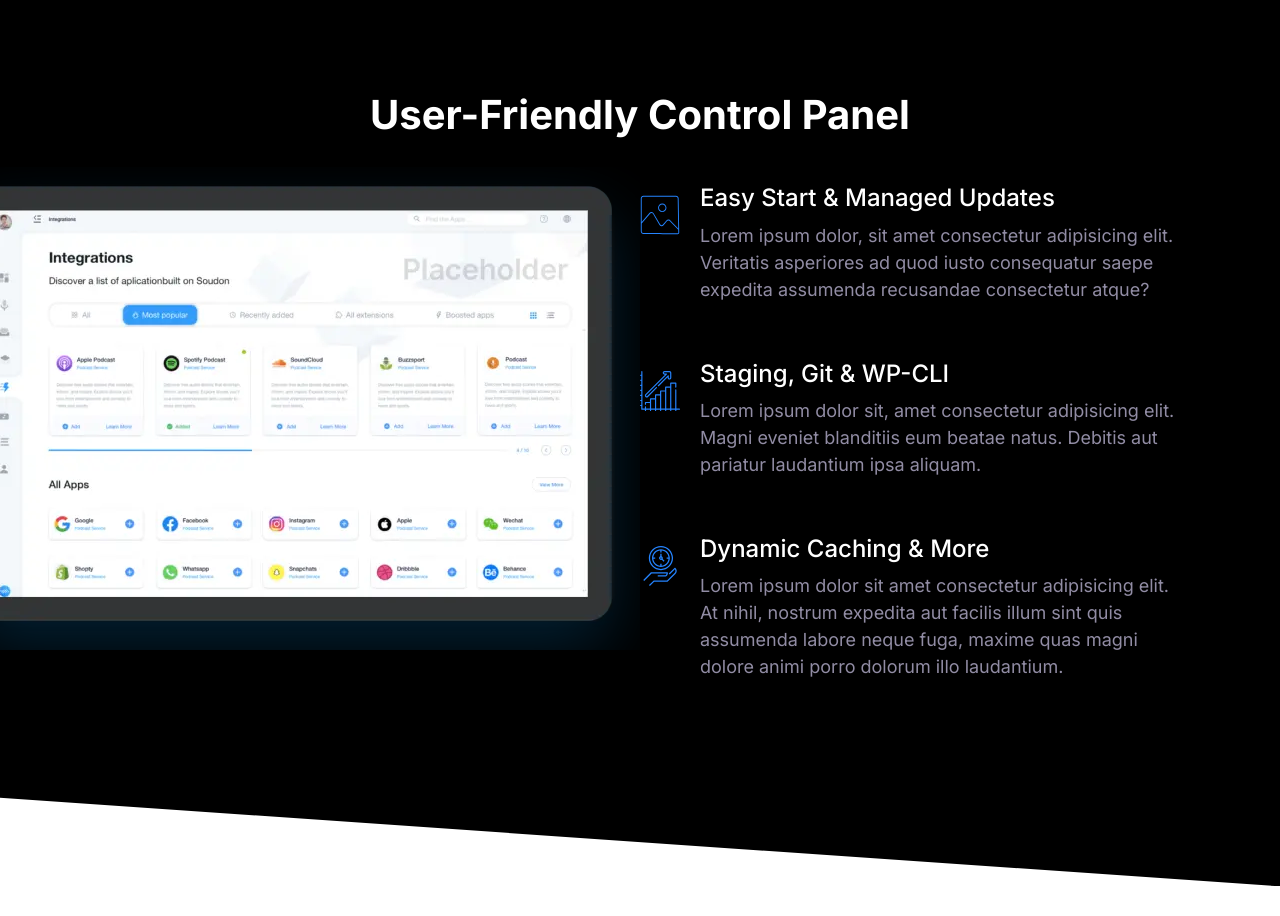
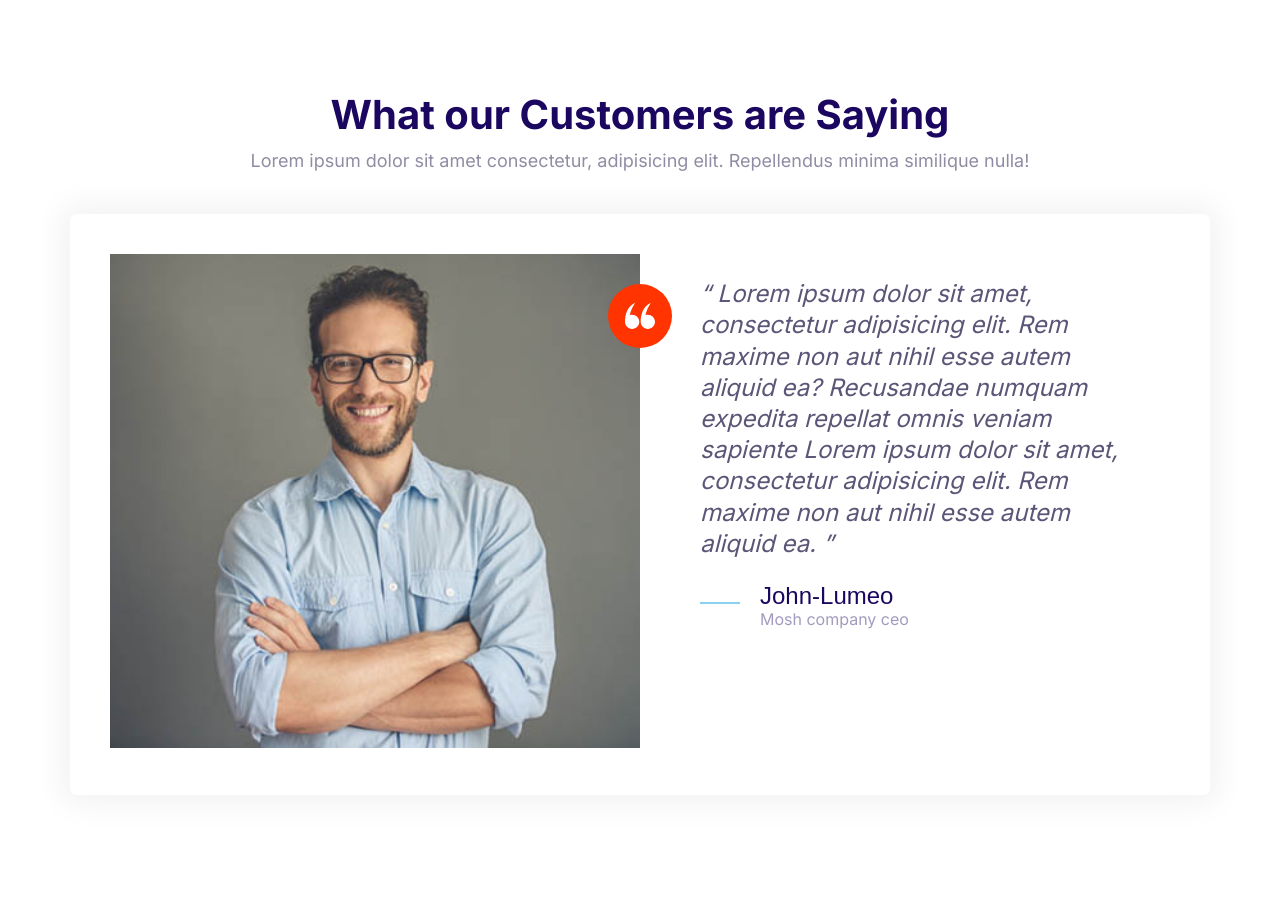
Before and after one commit to mukeshgurusamy-dev/Moshify, a plain HTML site: page index.html in a window 1280 px wide. Drawn offline with Linux system fonts and the light colour scheme.

Commit message:
Build Testimonial block component.

```diff
--- a/CSS/styles.css
+++ b/CSS/styles.css
@@ -29,6 +29,7 @@ h2,
 h3 {
   margin-bottom: 1rem;
   line-height: 1.1;
+  color: var(--color-headings);
 }
 h1 {
   font-size: 7rem;
@@ -383,7 +384,6 @@ a {
 /*for Mediatitlecomponent*/
 .media__title {
   margin-top: 0;
-  color: #fff;
 }
 /*for Mediaimagecomponent*/
 .media__image {
@@ -480,16 +480,16 @@ a {
     }*/
 }
 /*slight change*/
-/*@media screen and (min-width:360px) and (max-width:390px) {
-    .testimonial__image{
-        margin-right: 6.5rem;
-    }
+@media screen and (min-width: 360px) and (max-width: 390px) {
+  .testimonial__image {
+    margin-right: 6.5rem;
+  }
 }
-@media screen and (min-width:400px) and (max-width:430px) {
-    .testimonial__image{
-        margin-right: 4rem;
-    }
-}*/
+@media screen and (min-width: 400px) and (max-width: 430px) {
+  .testimonial__image {
+    margin-right: 4rem;
+  }
+}
 
 /*Callout*/
 /*Callout container structure*/
@@ -578,6 +578,11 @@ a {
 .block--dark .block__heading {
   color: #fff;
 }
+.block--dark h1,
+.block--dark h2,
+.block--dark h3 {
+  color: #fff;
+}
 /*for skewed-right blocks*/
 .block--skewed-right {
   clip-path: polygon(0% 0%, 100% 0%, 100% 100%, 0% 80%);
@@ -593,12 +598,9 @@ a {
   text-align: center;
   max-width: 1140px;
   margin: 0 auto;
+  margin-bottom: 4rem;
 }
-.block__header h1,
-.block__header h2,
-.block__header h3 {
-  color: #fff;
-}
+
 /*container component*/
 .container {
   max-width: 1140px;
--- a/index.html
+++ b/index.html
@@ -15,81 +15,57 @@
     <link rel="stylesheet" href="CSS/styles.css" />
   </head>
   <body>
-    <!--showcase blockcomponent-->
-    <section class="block block--dark block--skewed-right block-showcase">
+    <section class="block">
       <header class="block__header">
-        <h2>User-Friendly Control Panel</h2>
+        <h2>What our Customers are Saying</h2>
+        <p>
+          Lorem ipsum dolor sit amet consectetur, adipisicing elit. Repellendus
+          minima similique nulla!
+        </p>
       </header>
-      <div class="container grid grid--1x2">
-        <picture class="block-showcase__image">
-          <source
-            type="image/webp"
-            srcset="images/ipad@1x.webp 1x, images/ipad@2x.webp 2x"
+      <!--to constrain the content-->
+      <div class="container">
+        <div class="card testimonial">
+          <div class="grid grid--1x2">
+            <!--Image-component-->
+            <div class="testimonial__image">
+              <img
+                src="images/testimonial.jpg"
+                alt="A happy,smiling customer"
               />
-          <source
-            type="image/png"
-            srcset="images/ipad@1x.png 1x, images/ipad@2x.png 2x"
-          />
-          <img
-            src="images/ipad.png"
-            alt="Showcasing control panel of the website"
-          />
-        </picture>
-        <!--MediaObjects-->
-        <ul class="list">
-          <li>
+              <span class="icon-container icon-container--accent">
+                <svg class="icon icon--white icon--small">
+                  <use xlink:href="images/sprite.svg#quotes"></use>
+                </svg>
+              </span>
+            </div>
+            <!--QuoteComponent-->
+            <blockquote class="quote">
+              <p class="quote__text">
+                Lorem ipsum dolor sit amet, consectetur adipisicing elit. Rem
+                maxime non aut nihil esse autem aliquid ea? Recusandae numquam
+                expedita repellat omnis veniam sapiente Lorem ipsum dolor sit
+                amet, consectetur adipisicing elit. Rem maxime non aut nihil
+                esse autem aliquid ea.
+              </p>
+              <footer>
                 <div class="media">
                   <div class="media__image">
-                <svg class="icon icon--primary">
-                  <use xlink:href="images/sprite.svg#snap"></use>
+                    <svg class="icon icon--primary quote__line">
+                      <use xlink:href="images/sprite.svg#line"></use>
                     </svg>
                   </div>
                   <div class="media__body">
-                <h3 class="media__title">Easy Start & Managed Updates</h3>
-                <p class="media__content">
-                  Lorem ipsum dolor, sit amet consectetur adipisicing elit.
-                  Veritatis asperiores ad quod iusto consequatur saepe expedita
-                  assumenda recusandae consectetur atque?
+                    <h3 class="media__title quote__title">John-Lumeo</h3>
+                    <p class="media__content quote__organization">
+                      Mosh company ceo
                     </p>
                   </div>
                 </div>
-          </li>
-          <li>
-            <div class="media">
-              <div class="media__image">
-                <svg class="icon icon--primary">
-                  <use xlink:href="images/sprite.svg#growth"></use>
-                </svg>
-              </div>
-              <div class="media__body">
-                <h3 class="media__title">Staging, Git & WP-CLI</h3>
-                <p class="media__content">
-                  Lorem ipsum dolor sit, amet consectetur adipisicing elit.
-                  Magni eveniet blanditiis eum beatae natus. Debitis aut
-                  pariatur laudantium ipsa aliquam.
-                </p>
+              </footer>
+            </blockquote>
           </div>
         </div>
-          </li>
-          <li>
-            <div class="media">
-              <div class="media__image">
-                <svg class="icon icon--primary">
-                  <use xlink:href="images/sprite.svg#clock"></use>
-                </svg>
-              </div>
-              <div class="media__body">
-                <h3 class="media__title">Dynamic Caching & More</h3>
-                <p class="media__content">
-                  Lorem ipsum dolor sit amet consectetur adipisicing elit. At
-                  nihil, nostrum expedita aut facilis illum sint quis assumenda
-                  labore neque fuga, maxime quas magni dolore animi porro
-                  dolorum illo laudantium.
-                </p>
-              </div>
-            </div>
-          </li>
-        </ul>
       </div>
     </section>
   </body>
```
Also changed, not shown: components/testimonial-block.html (added, +50 -0 lines). Lines whose indentation alone changed are shown as unchanged.
